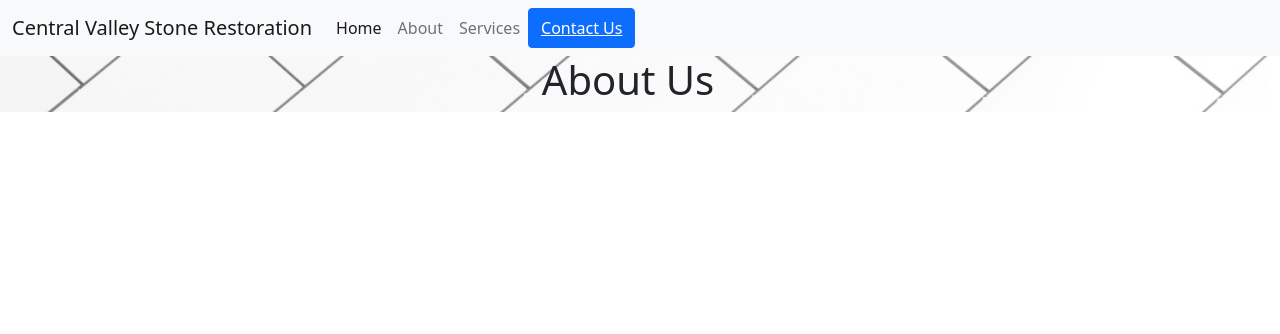
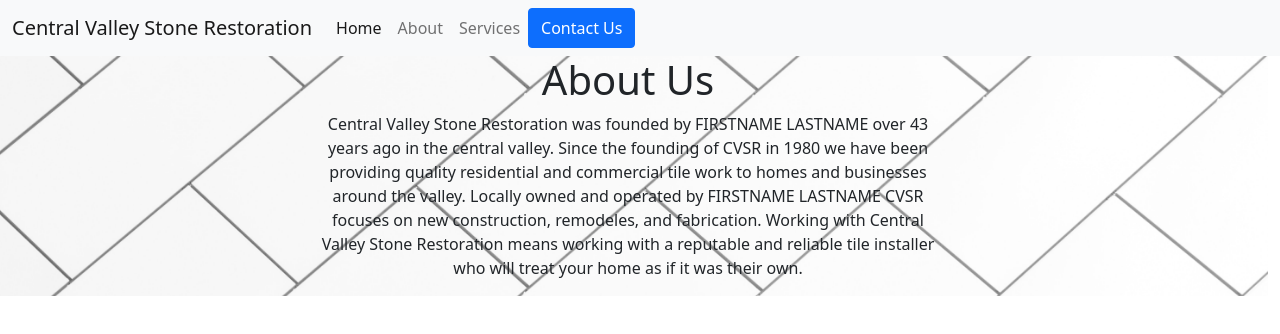
Before and after one commit to Nathan-Anderson-1024/CVSR, a plain HTML site: page about.html in a window 1280 px wide. Drawn offline with nearby package versions, Linux system fonts and the light colour scheme.

Commit message:
added section for about.html

```diff
--- a/about.css
+++ b/about.css
@@ -2,3 +2,7 @@
     background-image: url('./imgs/white_tiles.jpg');
     background-size: cover;
 }
+
+.contact-link {
+    text-decoration: none;
+}
--- a/about.html
+++ b/about.html
@@ -48,7 +48,7 @@
                       </li>
                         -->
                       <form class="d-flex">
-                        <button class="btn btn-primary" type="button"><a href="#contact-us" class="text-reset contact-link">Contact Us</a></button>
+                        <button class="btn btn-primary" type="button"><a href="./index.html#contact-us" class="text-reset contact-link">Contact Us</a></button>
                       </form>
                     </ul>
                   </div>
@@ -60,7 +60,12 @@
         <div class="col">
             <div class="row d-flex justify-content-center align-items-center w-100 text-center about-us">
                 <h1>About Us</h1>
-                <div></div>
+                <div class="w-50">
+                    <p>Central Valley Stone Restoration was founded by FIRSTNAME LASTNAME over 43 years ago in the central valley.
+                         Since the founding of CVSR in 1980 we have been providing quality residential and commercial tile work to homes and businesses around the valley.
+                        Locally owned and operated by FIRSTNAME LASTNAME CVSR focuses on new construction, remodeles, and fabrication. Working with Central Valley Stone
+                      Restoration means working with a reputable and reliable tile installer who will treat your home as if it was their own.  </p>
+                </div>
             </div>
         </div>
     </main>
```
Also changed, not shown: services.html (+2 -1 lines).
